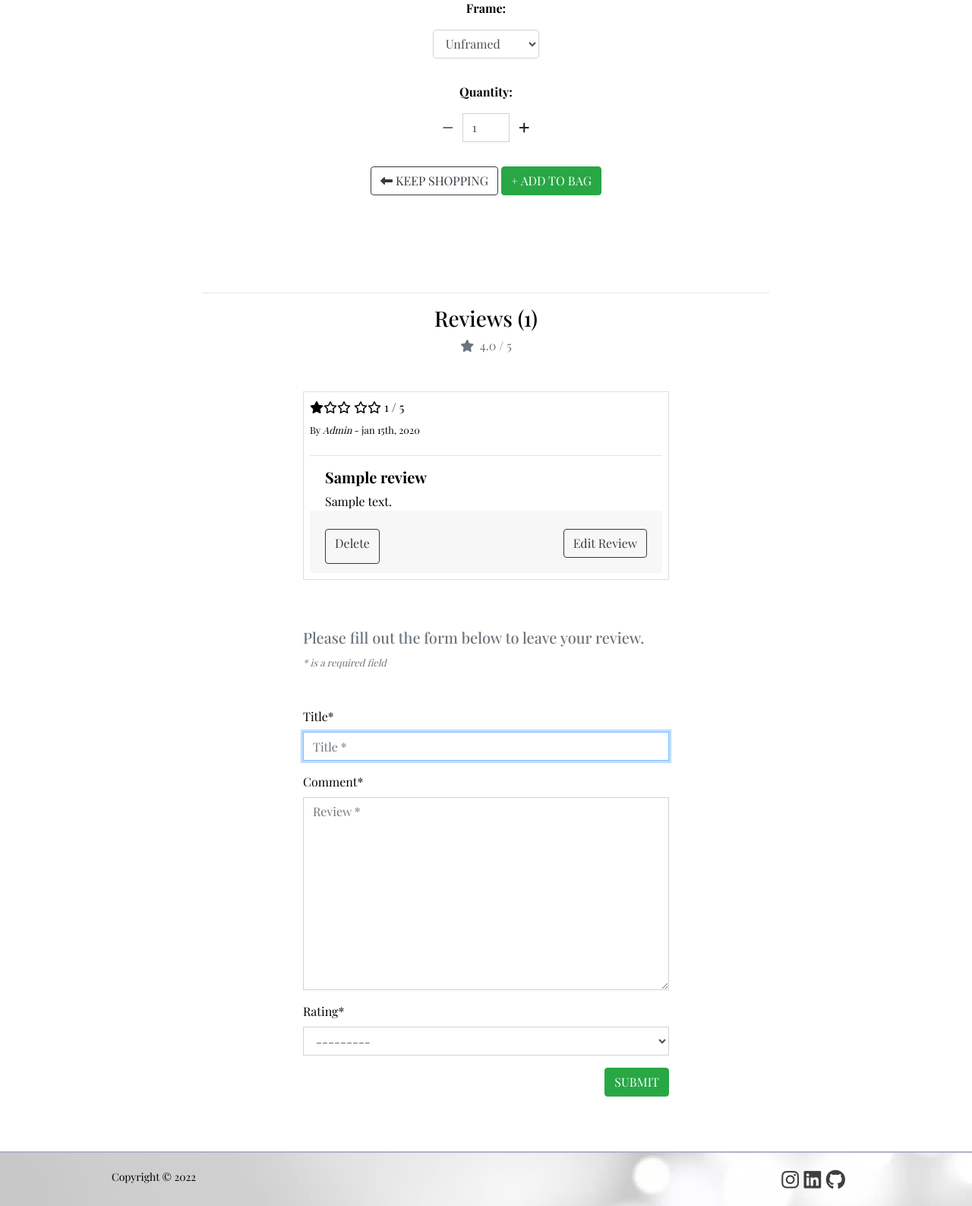
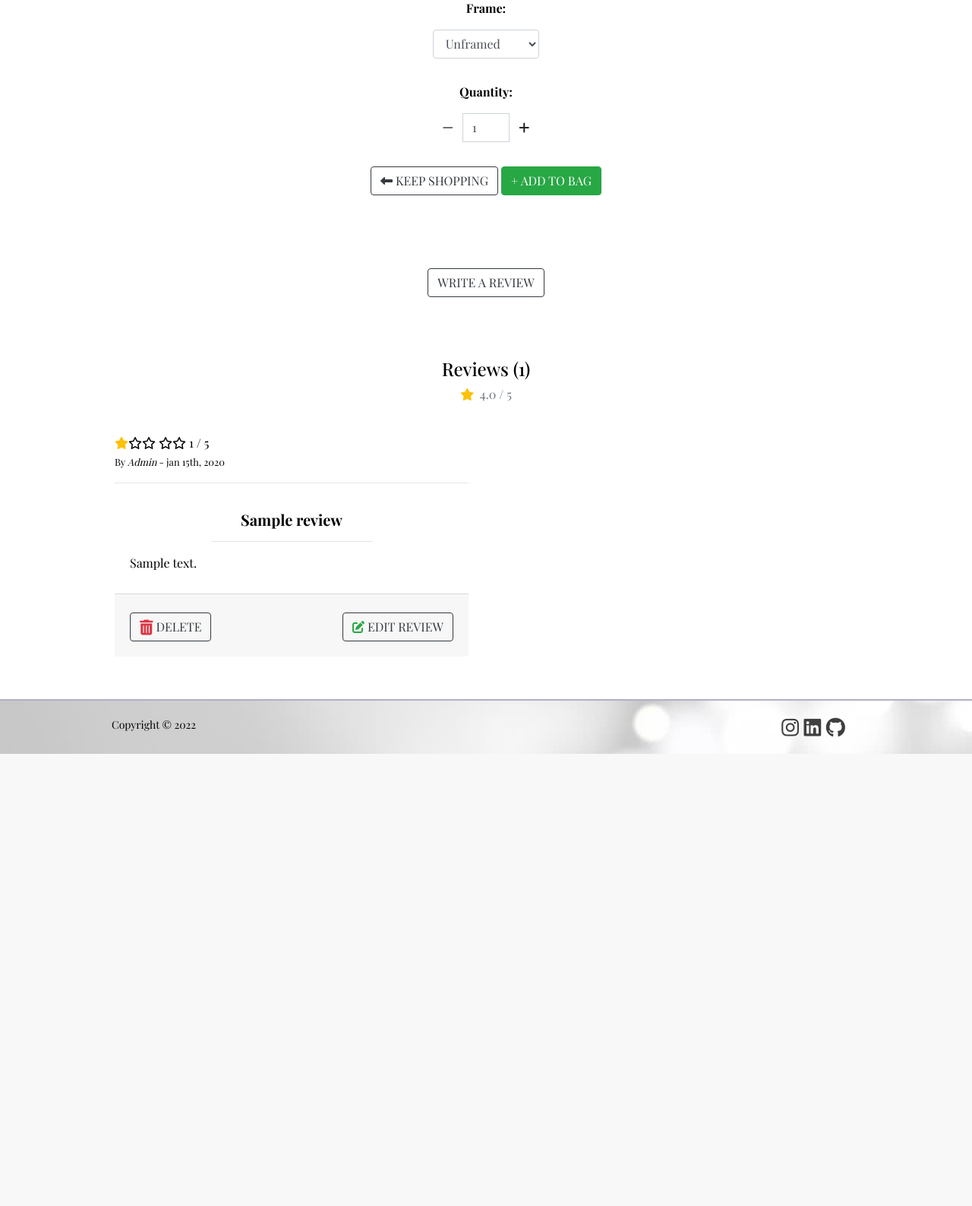
Before and after one commit to OndrejValla/Z-V-GALLERY, a Django app: page /products/1/ in a window 1280 px wide. Shown: the part 921-2508 px from the top of the page at 76% size. After the commit the page ends 1913 px from the top, so only its background shows below. Run offline with Django 3.2, Linux system fonts and the light colour scheme; a user stored in the database is signed in; data comes from the database, SQL or seed files in the repository; tables that the repository leaves empty hold one stand-in row (values such as "Sample post"); grey boxes marked "Sample" are stand-in pictures; some libraries are stand-ins or nearby versions; some web fonts are replaced.

Commit message:
Updated Add/Edit reviews styling and functionality

```diff
--- a/reviews/templates/reviews/includes/reviews.html
+++ b/reviews/templates/reviews/includes/reviews.html
@@ -1,76 +1,136 @@
 <div class="container my-5">
+    <!-- Review Form for Authenticated users -->
+    {% if user.is_authenticated %}
+    <div class="row mb-5">
+        <div class="col-6 offset-3 text-center">
+            <!-- Collapse by the Bootstrap 4.4. -->
+            <p>
+                <button class="btn btn-outline-dark text-uppercase" type="button" data-toggle="collapse"
+                    data-target="#collapseExample" aria-expanded="false" aria-controls="collapseExample">
+                    Write a Review
+                </button>
+            </p>
+        </div>
+        <div class="col-12 col-lg-6 offset-lg-3 collapse" id="collapseExample">
+            <div class="card-body review-form">
+                <div>
+                    <h6 class="text-center">Please write your review here.</h6>
+                    <small class="text-muted"><i>* is a required field</i></small>
+                </div>
+                <form id="add_review_form" action="{% url 'add_review' product_id=product.pk %}" method="POST"
+                    class="update-form">
+                    {% csrf_token %}
+                    {% for field in form %}
+                    {{ field | as_crispy_field }}
+                    {% endfor %}
+                    <div class="text-center mb-3">
+                        <button class="btn btn-success text-uppercase mb-2" type="submit">Submit</button>
+                    </div>
+                </form>
+            </div>
+        </div>
+    </div>
+    <!-- Login/Register option If not Authenticated user -->
+    {% else %}
+    <div class="row">
+        <div class="col-12 col-md-6 offset-md-3 text-center">
+            <p>Please <a href="{% url 'account_login' %}" class="text-space">Login</a> or <a
+                    href="{% url 'account_signup' %}" class="text-space">Register</a> to leave a review.
+            </p>
+        </div>
+    </div>
+    {% endif %}
+    <!-- Reviews Cards -->
     <div class="row">
         <div class="col text-center py-3">
-            <hr class="w-75 mx-auto">
-            <h3>Reviews <span>({{ reviews.count }})</span></h3>
-            <p class="text-muted"><i class="fas fa-star mr-1"></i> {{ product.rating }} / 5</p>
+            <h4>Reviews <span>({{ reviews.count }})</span></h4>
+            <p class="text-muted"><i class="fas fa-star mr-1 text-warning"></i> {{ product.rating }} / 5
+            </p>
         </div>
     </div>
-
     <div class="row">
         {% for review in reviews %}
-        <div class="col-12 col-md-10 col-xl-6 mx-auto py-3">
-            <div class="card h-100 rounded-0 p-2">
+        <div class="col-12 col-md-6">
+            <div class="review-card h-100 p-2">
                 {% if review.rating == 1 %}
-                <p class="my-auto"><i class="fas fa-star"></i><i class="far fa-star"></i><i class="far fa-star"></i>
+                <p class="my-auto"><i class="fas fa-star text-warning"></i><i class="far fa-star"></i><i
+                        class="far fa-star"></i>
                     <i class="far fa-star"></i><i class="far fa-star"></i> {{ review.rating }} / 5
                 </p>
                 {% elif review.rating == 2 %}
-                <p class="my-auto"><i class="fas fa-star"></i><i class="fas fa-star"></i><i class="far fa-star"></i>
+                <p class="my-auto"><i class="fas fa-star text-warning"></i><i class="fas fa-star text-warning"></i><i
+                        class="far fa-star"></i>
                     <i class="far fa-star"></i><i class="far fa-star"></i> {{ review.rating }} / 5
                 </p>
                 {% elif review.rating == 3 %}
-                <p class="my-auto"><i class="fas fa-star"></i><i class="fas fa-star"></i><i class="fas fa-star"></i>
+                <p class="my-auto"><i class="fas fa-star text-warning"></i><i class="fas fa-star text-warning"></i><i
+                        class="fas fa-star text-warning"></i>
                     <i class="far fa-star"></i><i class="far fa-star"></i> {{ review.rating }} / 5
                 </p>
                 {% elif review.rating == 4 %}
-                <p class="my-auto"><i class="fas fa-star"></i><i class="fas fa-star"></i><i class="fas fa-star"></i>
-                    <i class="fas fa-star"></i><i class="far fa-star"></i> {{ review.rating }} / 5
+                <p class="my-auto"><i class="fas fa-star text-warning"></i><i class="fas fa-star text-warning"></i><i
+                        class="fas fa-star text-warning"></i>
+                    <i class="fas fa-star text-warning"></i><i class="far fa-star"></i> {{ review.rating }} / 5
                 </p>
                 {% elif review.rating == 5 %}
-                <p class="my-auto"><i class="fas fa-star"></i><i class="fas fa-star"></i>
-                    <i class="fas fa-star"></i>
-                    <i class="fas fa-star"></i><i class="fas fa-star"></i> {{ review.rating }} / 5
+                <p class="my-auto"><i class="fas fa-star text-warning"></i><i class="fas fa-star text-warning"></i>
+                    <i class="fas fa-star text-warning"></i>
+                    <i class="fas fa-star text-warning"></i><i class="fas fa-star text-warning"></i> {{ review.rating }}
+                    / 5
                 </p>
                 {% endif %}
                 <small class="my-2 text-left"> By <i>{{ review.user }}</i> -
                     {{ review.date_added|date:"b jS, Y" }}</small>
                 <hr>
-                <div class="card-body py-0">
-                    <h5 class="mb-0 class-title pb-2"><strong>{{ review.title }}</strong></h5>
-                    <p class="card-text">{{ review.comment }}</p>
+                <div class="card-body review-card-content border-1">
+                    <h5 class="class-title text-center"><strong>{{ review.title }}</strong></h5>
+                    <hr class="w-50">
+                    <p class="card-text mb-2">{{ review.comment }}</p>
                 </div>
-                <div class="card-footer pt-2 border-0 text-left">
+                <div class="card-footer pt-2 text-left">
                     <div class="row">
                         <div class="col">
                             {% if user.is_authenticated and user.get_username == review.user.user.username %}
                             <div class="d-flex justify-content-between mt-3">
-                                <!-- delete icon
-                                <a class="remove-item text-danger float-end" data-bs-toggle="modal"
-                                    data-bs-target="#confirmReviewDelete{{ review.id }}"><small><i
-                                            class="fas fa-trash-alt fa-lg px-3"></i></small></a> -->
-                                <a href="{% url 'delete_review' review.id %}" class="btn btn-outline-dark">Delete</a>
-                                <a class="btn btn-outline-dark mb-2" href="{% url 'edit_review' review.id %}">
+                                <!-- Button trigger modal From Bootstrap 4.4 -->
+                                <button class="btn btn-outline-dark mb-2 text-uppercase" data-toggle="modal"
+                                    data-target="#reviewDeleteModal">
+                                    <i class="fas fa-trash-alt fa-lg text-danger"></i>
+                                    Delete
+                                </button>
+                                <a class="btn btn-outline-dark mb-2 text-uppercase"
+                                    href="{% url 'edit_review' review.id %}">
+                                    <i class="fas fa-edit text-success"></i>
                                     Edit Review
                                 </a>
-                            </div>
-
-                            <!-- confirmation modal for delete review -->
-                            <div class="modal fade" id="confirmReviewDelete{{ review.id }}" tabindex="-1"
-                                aria-labelledby="confirmReviewDeleteLabel{{ review.id }}" aria-hidden="true">
-                                <div class="modal-dialog">
-                                    <div class="modal-content">
-                                        <div class="modal-header">
-                                            <h6 class="modal-title p-3" id="confirmReviewDeleteLabel{{ review.id }}">Are
-                                                you sure you want to delete this review?</h6>
-                                            <button type="button" class="btn-close btn-close-white"
-                                                data-bs-dismiss="modal" aria-label="Close"></button>
-                                        </div>
-                                        <div class="modal-footer">
-                                            <button type="button" class="btn btn-secondary rounded-0"
-                                                data-bs-dismiss="modal">Cancel</button>
-                                            <a href="{% url 'delete_review' review.id %}"
-                                                class="btn btn-outline-dark">Delete</a>
+                                <!-- Modal From Bootstrap 4.4 -->
+                                <div class="modal fade" id="reviewDeleteModal" tabindex="-1" role="dialog"
+                                    aria-labelledby="exampleModalLabel" aria-hidden="true">
+                                    <div class="modal-dialog" role="document">
+                                        <div class="modal-content text-center">
+                                            <div class="modal-header">
+                                                <button type="button" class="close" data-dismiss="modal"
+                                                    aria-label="Close">
+                                                </button>
+                                            </div>
+                                            <div class="modal-body">
+                                                <h6 class="text-dark">Are you sure you want to
+                                                    delete this review?
+                                                </h6>
+                                            </div>
+                                            <div class="modal-footer d-flex justify-content-between">
+                                                <button type="button" class="btn btn-outline-dark text-uppercase"
+                                                    data-dismiss="modal">
+                                                    <span class="icon">
+                                                        <i class="fas fa-long-arrow-alt-left"></i>
+                                                    </span>
+                                                    <span class="text-uppercase">Back</span>
+                                                </button>
+                                                <a href="{% url 'delete_review' review.id %}" type="button"
+                                                    class="btn btn-outline-danger text-uppercase">
+                                                    Delete
+                                                </a>
+                                            </div>
                                         </div>
                                     </div>
                                 </div>
@@ -83,27 +143,4 @@
         </div>
         {% endfor %}
     </div>
-    <div class="row mt-5">
-        {% if user.is_authenticated %}
-        <div class="col-12 col-md-6 mx-auto text-start">
-            <div class="mb-5">
-                <h5 class="text-muted">Please fill out the form below to leave your review.</h5>
-                <small class="text-muted"><i>* is a required field</i></small>
-            </div>
-            <form id="add_review_form" action="{% url 'add_review' product_id=product.pk %}" method="POST"
-                class="update-form">
-                {% csrf_token %}
-                {% for field in form %}
-                {{ field | as_crispy_field }}
-                {% endfor %}
-                <div class="d-flex justify-content-end gap-4 mb-3">
-                    <button class="btn btn-success text-uppercase mb-2" type="submit">Submit</button>
-                </div>
-            </form>
-        </div>
-        {% else %}
-        <p>Please <a href="{% url 'account_login' %}" class="text-space">Login</a> or <a
-                href="{% url 'account_signup' %}" class="text-space">Register</a> to leave a review.</p>
-        {% endif %}
-    </div>
 </div>
```
Also changed, not shown: reviews/templates/reviews/edit_review.html (+16 -10 lines).
